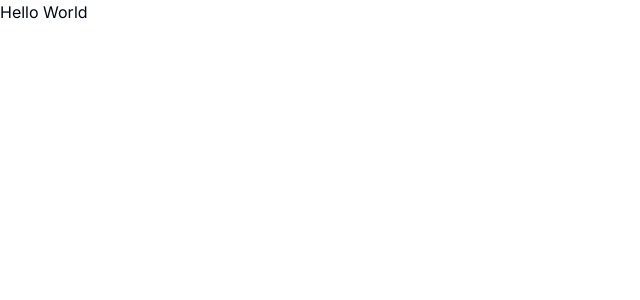
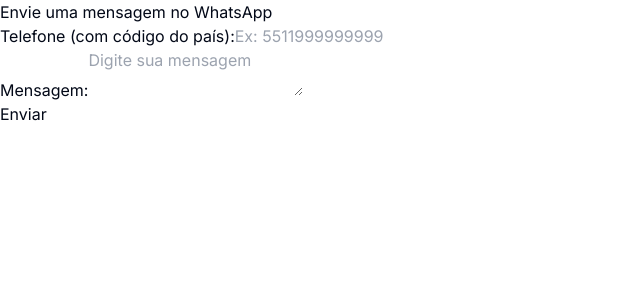
Before and after one commit to esalanguerra/carboard, a Next.js app in the folder frontend/: page /messages/form/create/manual in a window 1280 px wide. Shown: the top 300 px of the page, without its empty margins (0-640 px from the left). Built offline with nearby package versions, Linux system fonts and the light colour scheme.

Commit message:
enviando mensagem no whatsapp manualmente

```diff
--- a/frontend/src/app/messages/form/create/manual/page.jsx
+++ b/frontend/src/app/messages/form/create/manual/page.jsx
@@ -1,5 +1,47 @@
+'use client';
+
+import { useState } from 'react';
+
 export default function Page() {
-    return (
-        <p>Hello World</p>
-    )
+  const [message, setMessage] = useState('');
+  const [phone, setPhone] = useState('');
+
+  const handleSubmit = (e) => {
+    e.preventDefault();
+
+    const encodedMessage = encodeURIComponent(message);
+    const whatsappUrl = `https://api.whatsapp.com/send/?phone=${phone}&text=${encodedMessage}&type=phone_number&app_absent=0`;
+
+    window.open(whatsappUrl, '_blank');
+  };
+
+  return (
+    <div>
+      <h1>Envie uma mensagem no WhatsApp</h1>
+      <form onSubmit={handleSubmit}>
+        <div>
+          <label htmlFor="phone">Telefone (com código do país):</label>
+          <input
+            type="text"
+            id="phone"
+            value={phone}
+            onChange={(e) => setPhone(e.target.value)}
+            placeholder="Ex: 5511999999999"
+            required
+          />
+        </div>
+        <div>
+          <label htmlFor="message">Mensagem:</label>
+          <textarea
+            id="message"
+            value={message}
+            onChange={(e) => setMessage(e.target.value)}
+            placeholder="Digite sua mensagem"
+            required
+          />
+        </div>
+        <button type="submit">Enviar</button>
+      </form>
+    </div>
+  );
 }
```
